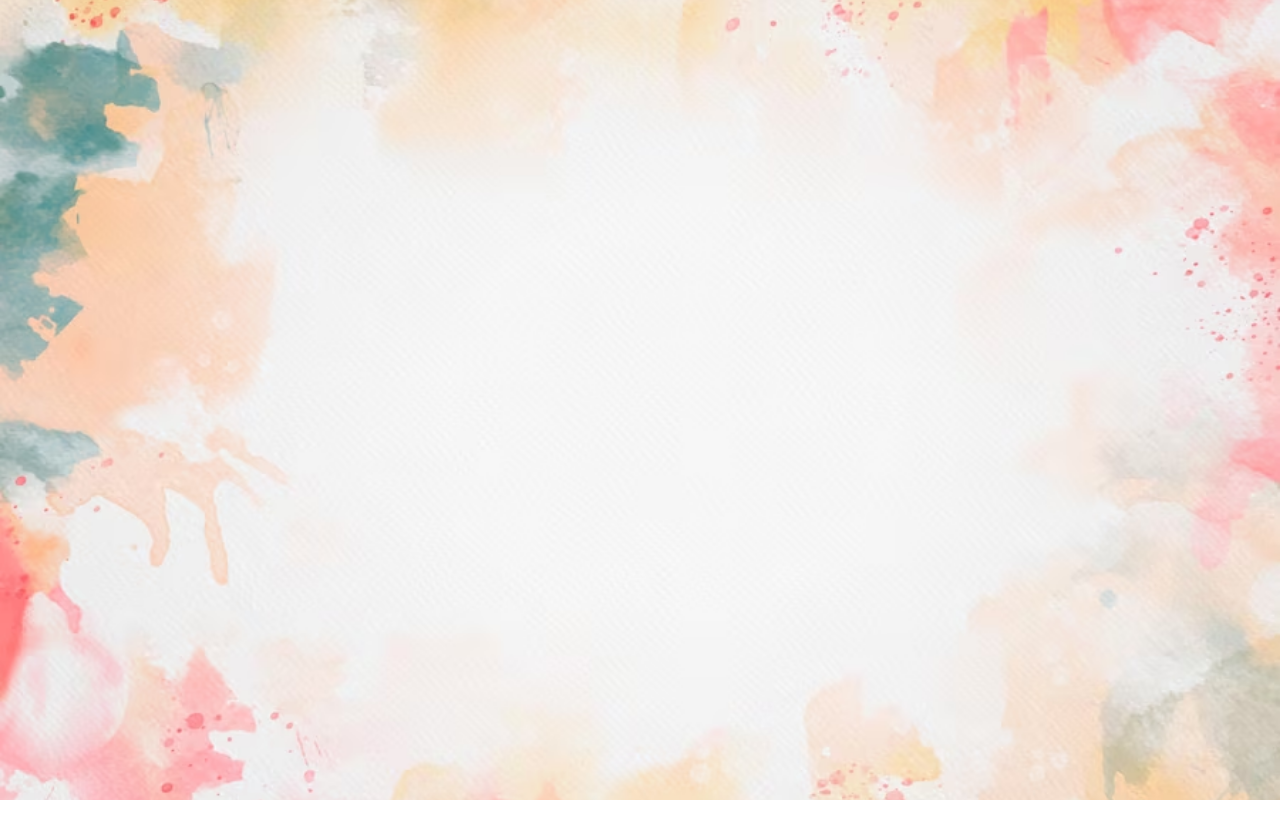
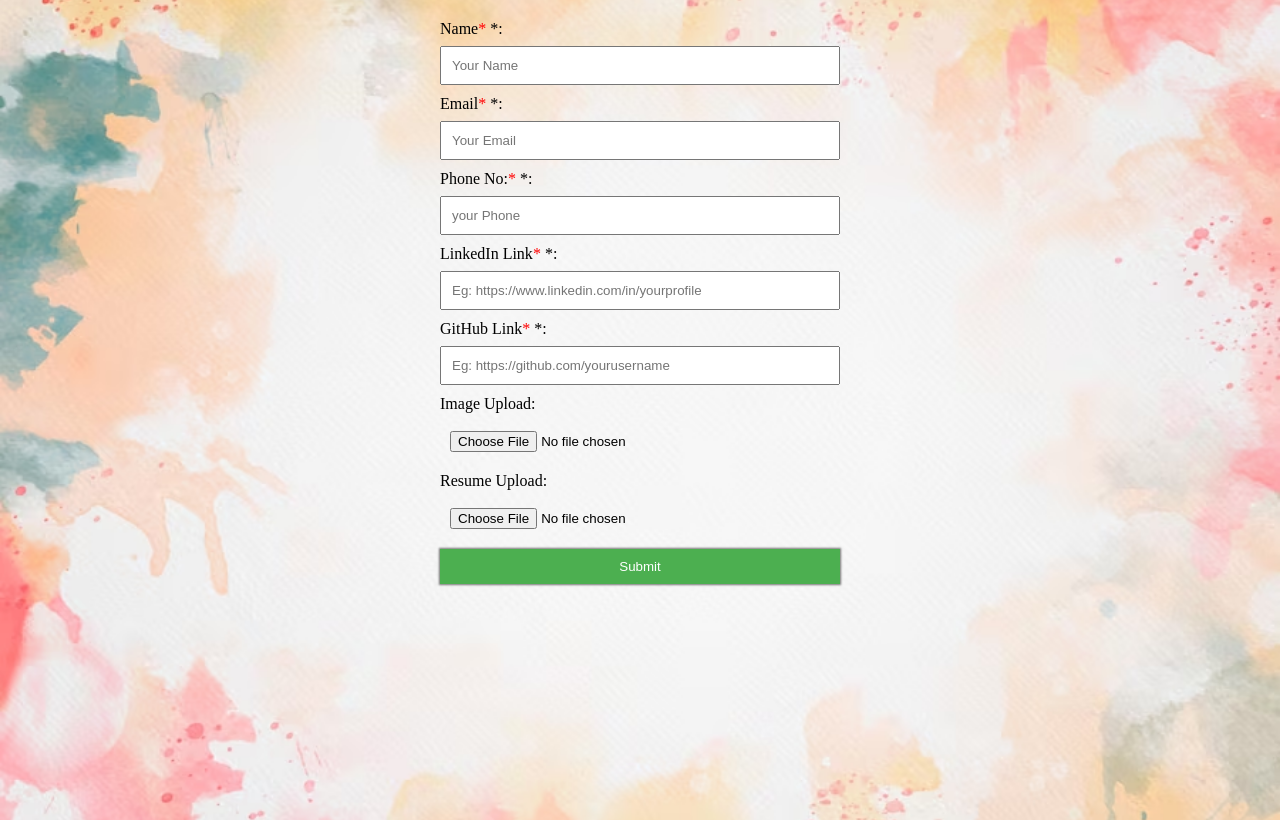
Before and after one commit to nirupa04/student-profile-frontend, a React (Vite) app: page /form in a window 1280 px wide. Before the commit this address had no page. Built offline with nearby package versions, Linux system fonts and the light colour scheme; a web font is replaced by a local one.

Commit message:
path resolved

```diff
--- a/src/App.jsx
+++ b/src/App.jsx
@@ -13,8 +13,8 @@ function App() {
 
       <Routes>
         <Route  path='/' element={<Home1/>}/>
-        <Route  path='https://student-profile-frontend.vercel.app/card' element={<Card/>} />
-        <Route  path='https://student-profile-frontend.vercel.app/form' element={<Form/>} />
+        <Route  path='/card' element={<Card/>} />
+        <Route  path='/form' element={<Form/>} />
       </Routes>
     </Router>
 
```
